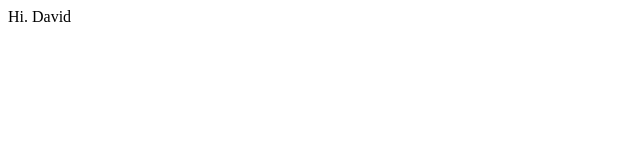
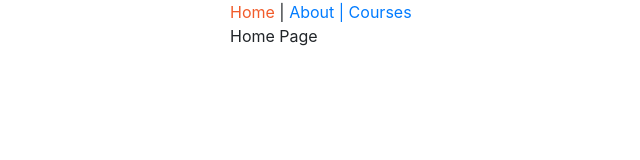
Before and after one commit to d-sanderson/react-app-from-scratch, a React app: page / in a window 1280 px wide. Shown: the whole page, without its empty margins (0-640 px from the left). Built offline with nearby package versions, Linux system fonts and the light colour scheme.

Commit message:
feat: initial structure, configure react-router

```diff
--- /dev/null
+++ b/src/components/About/About.js
@@ -0,0 +1,11 @@
+import React from 'react'
+
+const About = () => {
+    return (
+        <div>
+            About Page
+        </div>
+    )
+}
+
+export default About
--- /dev/null
+++ b/src/components/App.js
@@ -0,0 +1,22 @@
+import React from "react";
+import Header from "./common/Header";
+import Home from "./Home/Home";
+import CoursesPage from "./Courses/CoursesPage";
+import About from "./About/About";
+import { Route, Switch } from "react-router-dom";
+import NotFoundPage from "./NotFoundPage";
+const App = () => {
+  return (
+    <div className="container-fluid">
+      <Header />
+      <Switch>
+        <Route path="/" exact component={Home} />
+        <Route path="/about" component={About} />
+        <Route path="/courses" component={CoursesPage} />
+        <Route component={NotFoundPage} />
+      </Switch>
+    </div>
+  );
+};
+
+export default App;
--- /dev/null
+++ b/src/components/Courses/CoursesPage.js
@@ -0,0 +1,9 @@
+import React from 'react'
+
+class CoursesPage extends React.Component {
+    render() {
+        return <h2>Courses</h2>
+    }
+}
+
+export default CoursesPage
--- /dev/null
+++ b/src/components/Home/Home.js
@@ -0,0 +1,11 @@
+import React from "react";
+import { Link } from "react-router-dom";
+const Home = () => {
+  return (
+    <div>
+      Home Page
+    </div>
+  );
+};
+
+export default Home;
--- /dev/null
+++ b/src/components/NotFoundPage.js
@@ -0,0 +1,12 @@
+import React from "react";
+import { Link } from "react-router-dom";
+const NotFoundPage = () => {
+  return (
+    <div>
+      <h2>Page Not Found</h2>
+      <Link to="/">Back to Home</Link>
+    </div>
+  );
+};
+
+export default NotFoundPage;
--- /dev/null
+++ b/src/components/common/Header.js
@@ -0,0 +1,23 @@
+import React from "react";
+import { NavLink } from "react-router-dom";
+
+const Header = () => {
+  const activeStyle = {
+    color: "#f15b2a",
+  };
+  return (
+    <div className="">
+      <NavLink to="/" activeStyle={activeStyle} exact>
+        Home
+      </NavLink>{" | "}
+      <NavLink to="/about" activeStyle={activeStyle}>
+        About
+      </NavLink>
+      <NavLink to="/courses" activeStyle={activeStyle}>{" | "}
+        Courses
+      </NavLink>
+    </div>
+  );
+};
+
+export default Header;
--- /dev/null
+++ b/src/index.css
@@ -0,0 +1,8 @@
+#app {
+    max-width: 850px;
+    margin: 0 auto;
+}
+
+nav {
+    padding: 20px 0;
+}
--- a/src/index.js
+++ b/src/index.js
@@ -1,7 +1,12 @@
 import React from "react";
 import { render } from "react-dom";
-
-export default function Hi({ name }) {
-  return <p>Hi. {name}</p>;
-}
-render(<Hi name="David" />, document.getElementById("app"));
+import { BrowserRouter as Router } from "react-router-dom";
+import "bootstrap/dist/css/bootstrap.min.css";
+import App from "./components/App";
+import "./index.css";
+render(
+  <Router>
+    <App />
+  </Router>,
+  document.getElementById("app")
+);
```
Also changed, not shown: src/index.html (+0 -1 lines).
